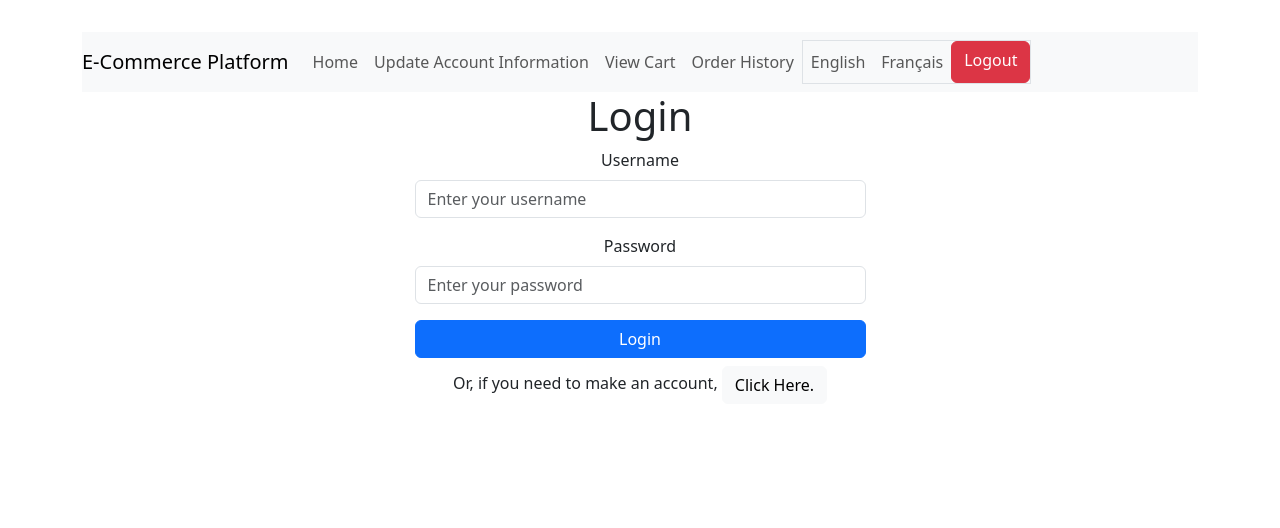
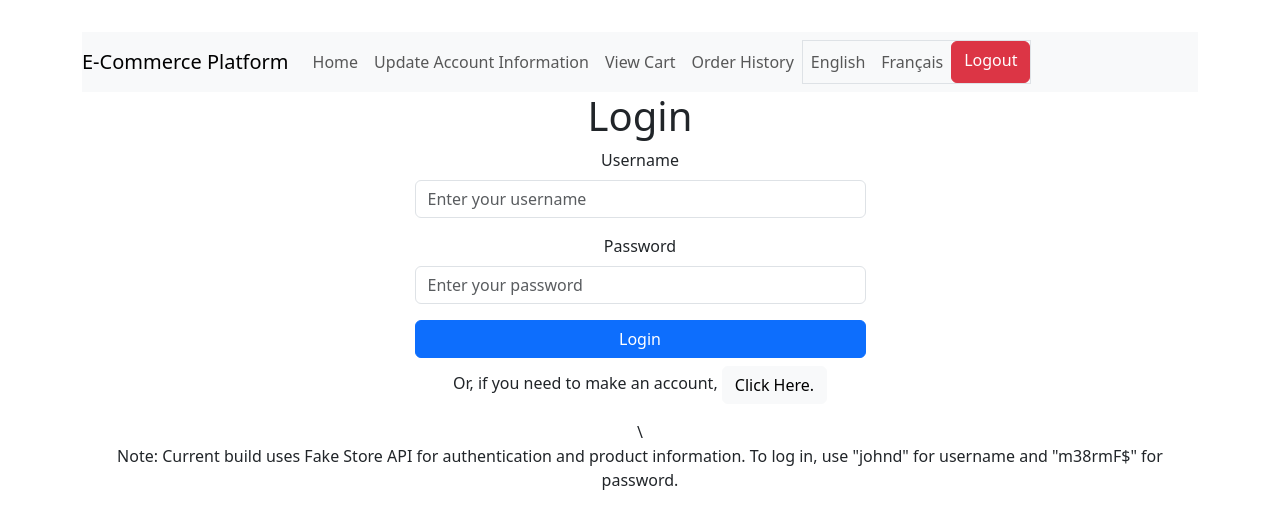
Before and after one commit to B-smith94/advanced_react_e_commerce, a React (Vite) app in the folder advanced_e_commerce_ui/: page / in a window 1280 px wide. Shown: the top 528 px of the page. Built offline with nearby package versions, Linux system fonts and the light colour scheme.

Commit message:
added footer for Fake Store API login

```diff
--- a/advanced_e_commerce_ui/src/components/Login.jsx
+++ b/advanced_e_commerce_ui/src/components/Login.jsx
@@ -98,7 +98,8 @@ const Login = () => {
                         {t('startShopping')}
                     </Button>
                 </Modal.Footer>
-            </Modal>
+            </Modal>\
+            <footer>Note: Current build uses Fake Store API for authentication and product information. To log in, use "johnd" for username and "m38rmF$" for password.</footer>
         </Container>
     );
 }
```
